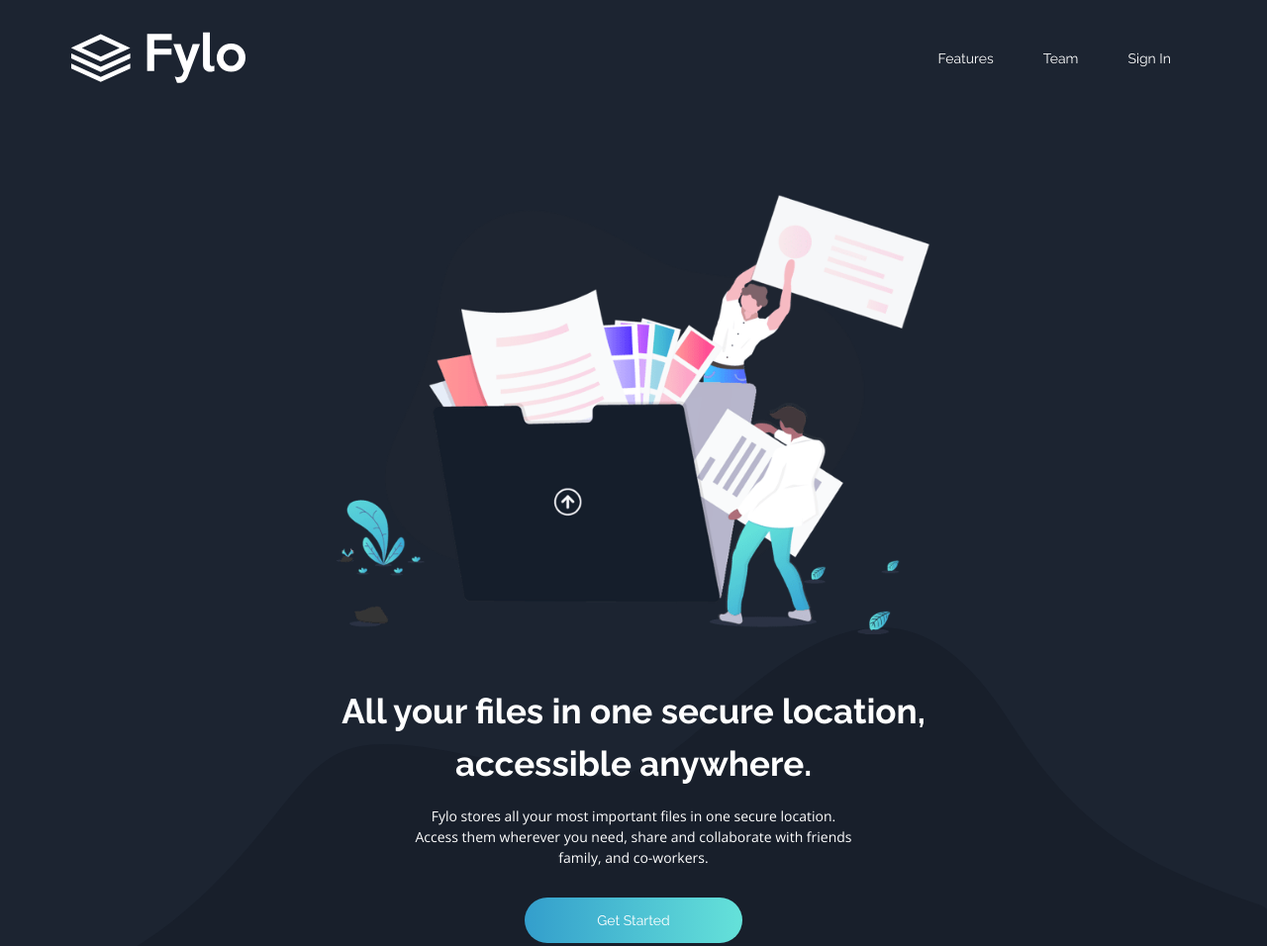
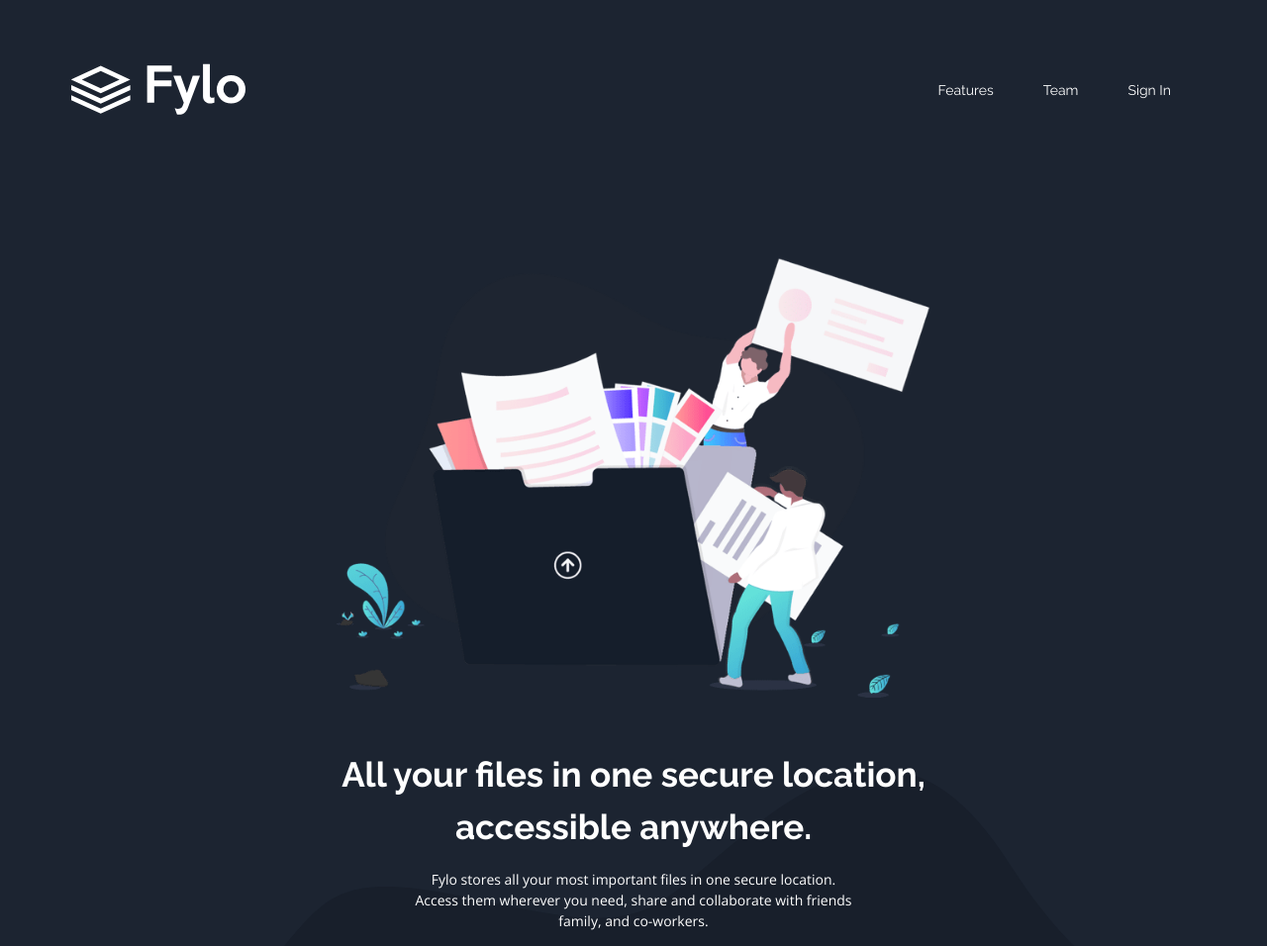
Before and after one commit to mohamedelkashef15/fylo-dark-theme-landing-page, a plain HTML site: page index.html in a window 1280 px wide. Shown: the top 956 px of the page at 99% size. Drawn offline with nearby package versions, Linux system fonts and the light colour scheme.

Commit message:
Edit height in header seciton

```diff
--- a/style.css
+++ b/style.css
@@ -86,7 +86,8 @@ a {
   display: flex;
   justify-content: space-between;
   align-items: center;
-  padding: 2rem;
+  padding: 0 2rem;
+  height: 180px;
   max-width: 1200px;
   margin: auto;
 }
@@ -110,7 +111,7 @@ a {
   text-align: center;
   max-width: 600px;
   margin: auto;
-  padding: 5rem 0;
+  padding: 5rem 0 10rem;
 }
 
 #header .header-content img,
@@ -193,7 +194,7 @@ a {
 #seciton-3 {
   background-image: url("./images/bg-quotes.png");
   background-repeat: no-repeat;
-  background-position: 10% 8%;
+  background-position: 10% 6%;
   background-color: var(--bg-main);
   padding: 5rem 0 20rem;
 }
```
